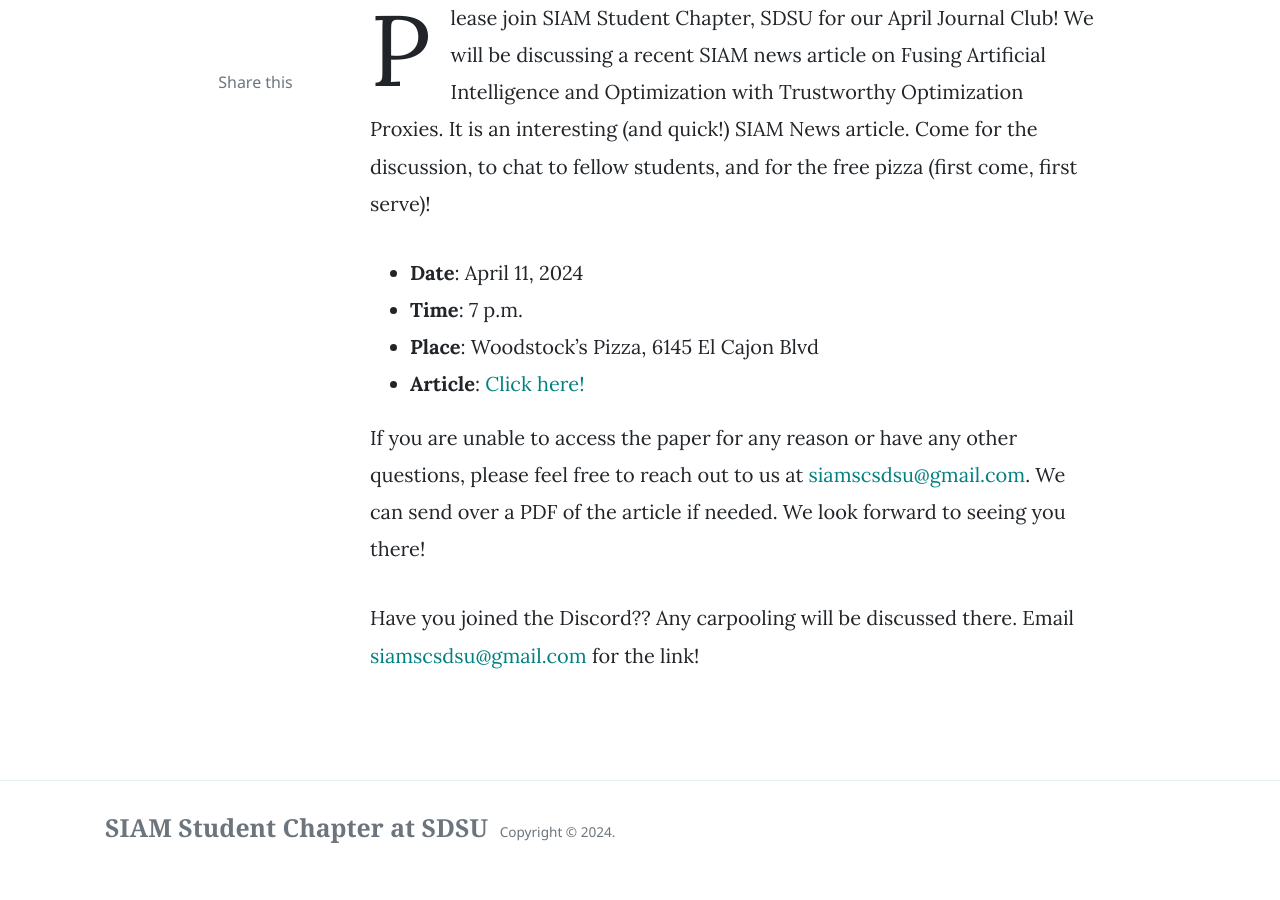
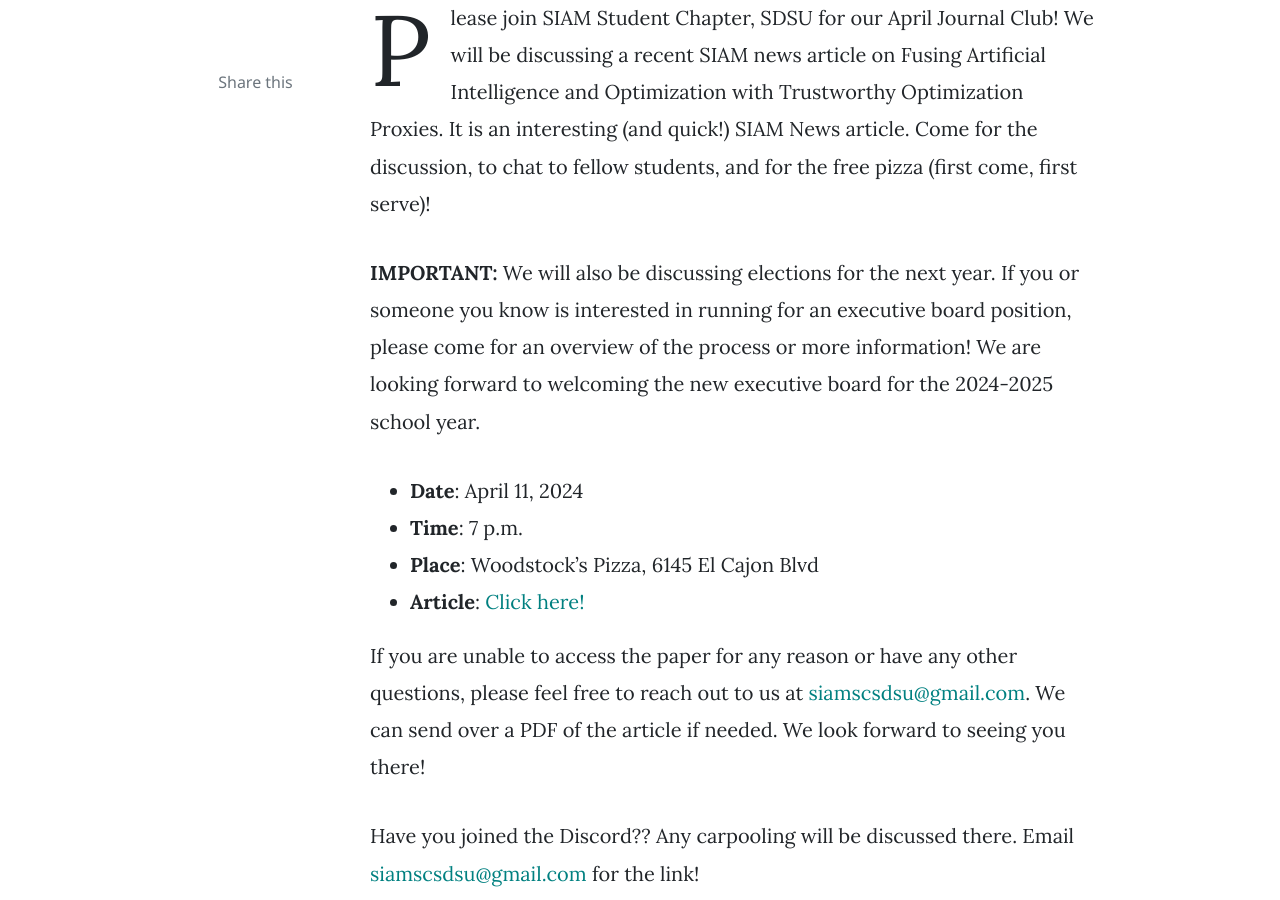
Before and after one commit to siamscsdsu/siamscsdsu.github.io, a Jekyll site: the page built from _posts/2024-04-09-apr-journal-club.md, in a window 1280 px wide and 900 px high, scrolled down 653 px. Built offline with Jekyll 4.4.1, drawn with Linux system fonts in a browser that asks for light colours; nearby versions of some CDN libraries; comment, search, counter and statistics services are not loaded; before the commit the page ends 1527 px from its top, so only the background shows below that.

Commit message:
post edit

```diff
--- a/_posts/2024-04-09-apr-journal-club.md
+++ b/_posts/2024-04-09-apr-journal-club.md
@@ -5,6 +5,8 @@
 ---
 
 Please join SIAM Student Chapter, SDSU for our April Journal Club! We will be discussing a recent SIAM news article on Fusing Artificial Intelligence and Optimization with Trustworthy Optimization Proxies. It is an interesting (and quick!) SIAM News article. Come for the discussion, to chat to fellow students, and for the free pizza (first come, first serve)!
+
+__IMPORTANT:__ We will also be discussing elections for the next year. If you or someone you know is interested in running for an executive board position, please come for an overview of the process or more information! We are looking forward to welcoming the new executive board for the 2024-2025 school year.
 
 - __Date__:   April 11, 2024
 - __Time__:   7 p.m.
```
